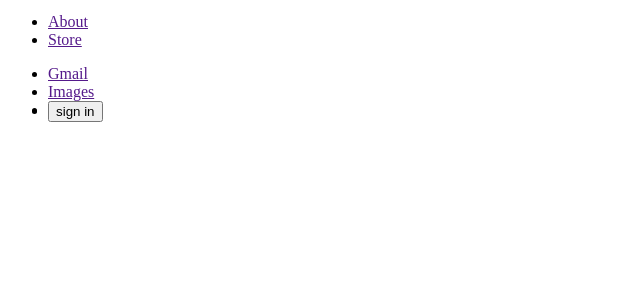
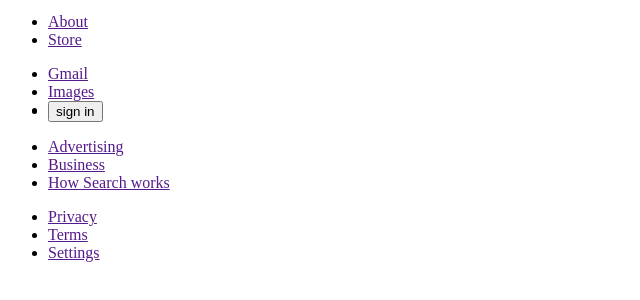
Before and after one commit to kgrnt/google-homepage, a plain HTML site: page index.html in a window 1280 px wide. Shown: the part 220-520 px from the top of the page, without its empty margins (0-640 px from the left). Drawn offline with Linux system fonts and the light colour scheme.

Commit message:
Completed index.html content. Ready for styling!

```diff
--- a/index.html
+++ b/index.html
@@ -1,7 +1,8 @@
 <!DOCTYPE html>
 <html>
     <head>
-
+        <title>Google</title>
+        <link rel="stylesheet" type="text/css" href="style.css">
     </head>
     <body>
         <div id="logo">
@@ -39,7 +40,40 @@
             </ul>
         </nav>
         <nav id="bottomnav">
-
+            <ul id="bottomleft">
+                <li>
+                    <a href="">
+                        Advertising
+                    </a>
+                </li>
+                <li>
+                    <a href="">
+                        Business
+                    </a>
+                </li>
+                <li>
+                    <a href="">
+                        How Search works
+                    </a>
+                </li>
+            </ul>
+            <ul id="bottomright">
+                <li>
+                    <a href="">
+                        Privacy
+                    </a>
+                </li>
+                <li>
+                    <a href="">
+                        Terms
+                    </a>
+                </li>
+                <li>
+                    <a href="">
+                        Settings
+                    </a>
+                </li>
+            </ul>
         </nav>
     </body>
 </html>
```
